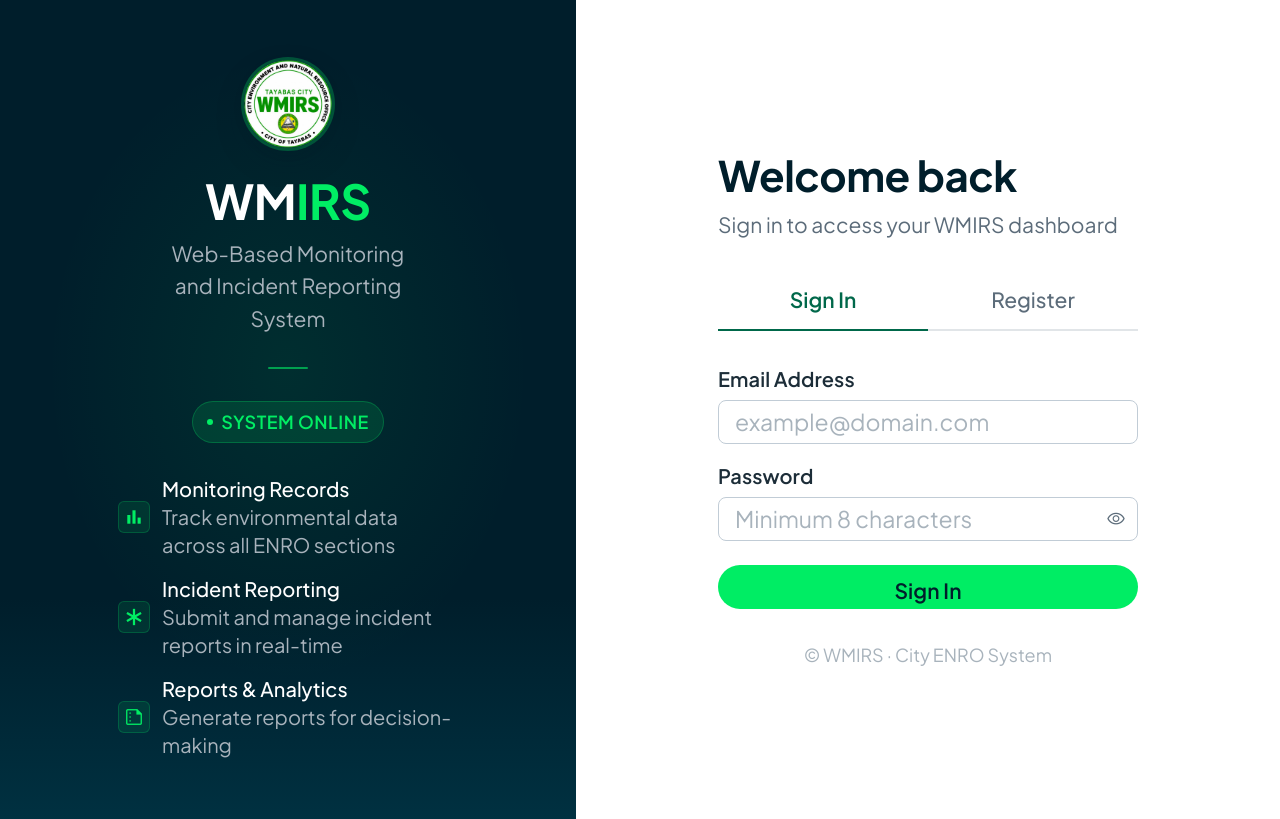
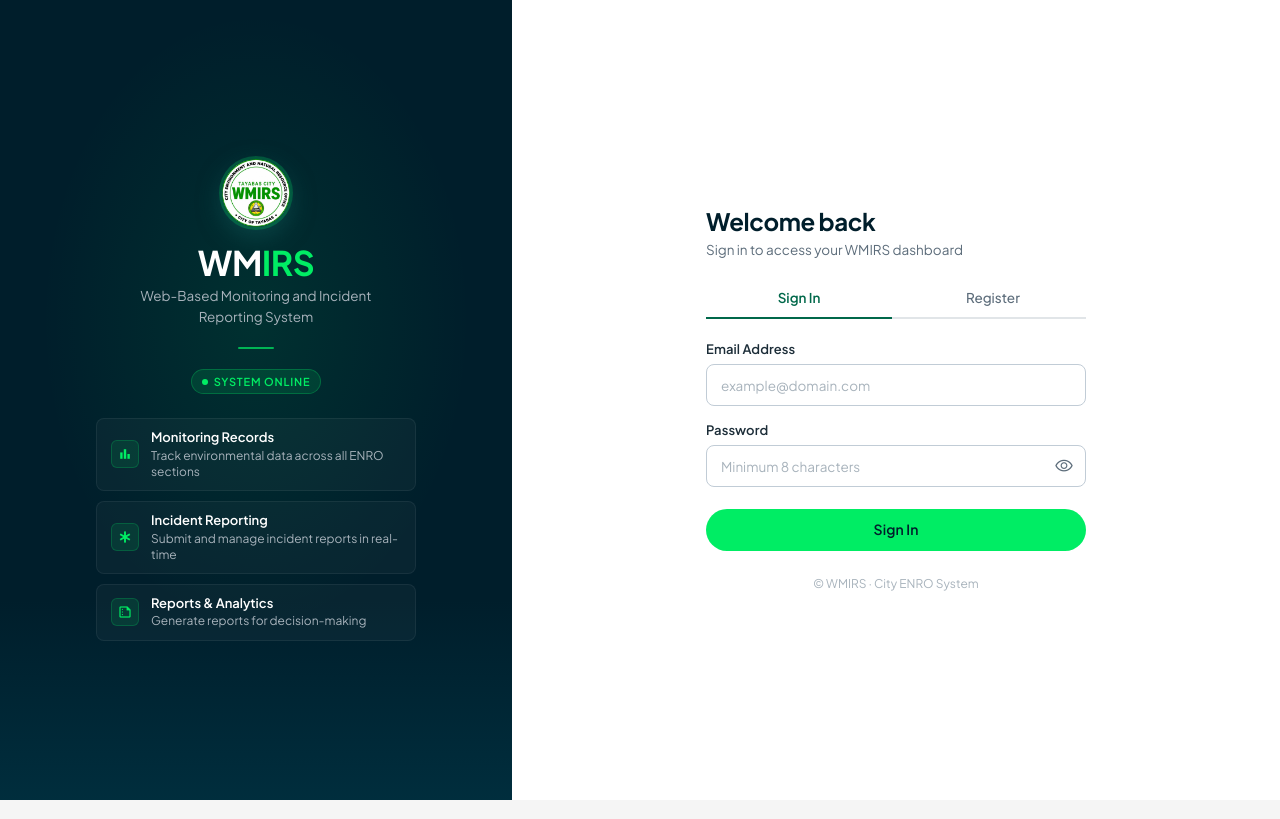
Before and after one commit to tayabaswmirs/WMIRS-System, a React (Vite) app: page /login in a window 1280 px wide. Built offline with nearby package versions, Linux system fonts and the light colour scheme; no server answers.

Commit message:
improved the login layout

```diff
--- a/src/styles/login.css
+++ b/src/styles/login.css
@@ -1,6 +1,6 @@
 /* ─────────────────────────────────────────────────────────────
-   login.css  —  WMIRS Login Page Styles
-   MongoDB Design Spec Applied
+   login.css  —  WMIRS Login & Registration Page Styles
+   Strict MongoDB Design Token & Typography Standard
    ───────────────────────────────────────────────────────────── */
 
 /* ── Page Shell ────────────────────────────────────────────── */
@@ -13,13 +13,13 @@
 
 /* ── Left Hero Panel ───────────────────────────────────────── */
 .login-hero {
-  flex: 0 0 45%;
+  flex: 0 0 40%;
   background-color: var(--c-teal-deep);
   display: flex;
   flex-direction: column;
   justify-content: center;
   align-items: center;
-  padding: 60px 48px;
+  padding: 48px 36px;
   position: relative;
   overflow: hidden;
 }
@@ -30,24 +30,24 @@
   position: absolute;
   inset: 0;
   background: radial-gradient(
-    ellipse 60% 55% at 50% 45%,
-    rgba(0, 237, 100, 0.08) 0%,
+    ellipse 60% 55% at 50% 40%,
+    rgba(0, 237, 100, 0.09) 0%,
     transparent 70%
   );
   pointer-events: none;
 }
 
-/* Bottom decorative mesh lines */
+/* Bottom atmospheric mesh glow */
 .login-hero::after {
   content: "";
   position: absolute;
   bottom: 0;
   left: 0;
   right: 0;
-  height: 220px;
+  height: 200px;
   background: linear-gradient(
     to top,
-    rgba(0, 61, 79, 0.6),
+    rgba(0, 61, 79, 0.5),
     transparent
   );
   pointer-events: none;
@@ -60,24 +60,26 @@
   flex-direction: column;
   align-items: center;
   text-align: center;
-  max-width: 340px;
+  max-width: 320px;
+  width: 100%;
 }
 
 .login-hero__logo {
-  width: 88px;
-  height: 88px;
+  width: 68px;
+  height: 68px;
   object-fit: contain;
   border-radius: var(--r-full);
-  margin-bottom: var(--sp-xl);
-  box-shadow: 0 0 0 3px rgba(0, 237, 100, 0.25), var(--shadow-3);
+  margin-bottom: var(--sp-md);
+  box-shadow: 0 0 0 3px rgba(0, 237, 100, 0.22), var(--shadow-2);
 }
 
 .login-hero__wordmark {
-  font-size: 48px;
+  font-size: 34px;
   font-weight: 700;
   color: var(--c-on-dark);
   letter-spacing: -0.5px;
-  margin-bottom: var(--sp-xs);
+  margin-bottom: 4px;
+  line-height: 1.15;
 }
 
 .login-hero__wordmark span {
@@ -85,35 +87,35 @@
 }
 
 .login-hero__tagline {
-  font-size: 21px;
+  font-size: 13.5px;
   font-weight: 400;
   color: var(--c-on-dark-muted);
-  line-height: 1.55;
-  margin-bottom: var(--sp-xxl);
+  line-height: 1.5;
+  margin-bottom: var(--sp-lg);
   max-width: 260px;
 }
 
 .login-hero__divider {
-  width: 40px;
+  width: 36px;
   height: 2px;
   background: var(--c-green);
   border-radius: var(--r-full);
-  margin-bottom: var(--sp-xxl);
-  opacity: 0.6;
+  margin-bottom: var(--sp-lg);
+  opacity: 0.7;
 }
 
 .login-hero__badge {
   display: inline-flex;
   align-items: center;
-  gap: var(--sp-xs);
+  gap: 6px;
   background: rgba(0, 237, 100, 0.12);
   border: 1px solid rgba(0, 237, 100, 0.25);
   border-radius: var(--r-full);
-  padding: 6px 14px;
-  font-size: 18px;
+  padding: 3px 10px;
+  font-size: 11px;
   font-weight: 600;
   color: var(--c-green);
-  letter-spacing: 0.5px;
+  letter-spacing: 0.8px;
   text-transform: uppercase;
 }
 
@@ -131,23 +133,33 @@
 }
 
 .login-hero__features {
-  margin-top: var(--sp-xxl);
+  margin-top: var(--sp-xl);
   display: flex;
   flex-direction: column;
-  gap: var(--sp-md);
+  gap: 10px;
   width: 100%;
 }
 
 .login-hero__feature-item {
   display: flex;
   align-items: center;
-  gap: var(--sp-sm);
+  gap: 12px;
   text-align: left;
+  padding: 10px 14px;
+  background: rgba(255, 255, 255, 0.03);
+  border: 1px solid rgba(255, 255, 255, 0.06);
+  border-radius: var(--r-md);
+  transition: background var(--transition), border-color var(--transition);
+}
+
+.login-hero__feature-item:hover {
+  background: rgba(255, 255, 255, 0.05);
+  border-color: rgba(0, 237, 100, 0.2);
 }
 
 .login-hero__feature-icon {
-  width: 32px;
-  height: 32px;
+  width: 28px;
+  height: 28px;
   border-radius: var(--r-sm);
   background: rgba(0, 237, 100, 0.1);
   border: 1px solid rgba(0, 237, 100, 0.2);
@@ -155,26 +167,26 @@
   align-items: center;
   justify-content: center;
   flex-shrink: 0;
-  font-size: 21px;
 }
 
 .login-hero__feature-icon .material-symbols-outlined {
-  font-size: 24px;
+  font-size: 16px;
   color: var(--c-green);
-  font-variation-settings: "opsz" 20, "wght" 300, "FILL" 0, "GRAD" 0;
+  font-variation-settings: "opsz" 18, "wght" 400, "FILL" 0, "GRAD" 0;
 }
 
 .login-hero__feature-text {
-  font-size: 20px;
+  font-size: 12px;
   color: var(--c-on-dark-muted);
-  line-height: 1.4;
+  line-height: 1.35;
 }
 
 .login-hero__feature-text strong {
   display: block;
   color: var(--c-on-dark);
-  font-weight: 500;
-  font-size: 20px;
+  font-weight: 600;
+  font-size: 13px;
+  margin-bottom: 1px;
 }
 
 /* ── Right Form Panel ──────────────────────────────────────── */
@@ -185,32 +197,33 @@
   flex-direction: column;
   justify-content: center;
   align-items: center;
-  padding: 48px 40px;
+  padding: 48px 32px;
   overflow-y: auto;
 }
 
 .login-form-wrapper {
   width: 100%;
-  max-width: 420px;
+  max-width: 380px;
 }
 
 /* ── Form Header ───────────────────────────────────────────── */
 .login-form-header {
-  margin-bottom: var(--sp-xxl);
+  margin-bottom: var(--sp-lg);
 }
 
 .login-form-header__title {
-  font-size: 42px;
+  font-size: 24px;
   font-weight: 700;
   color: var(--c-ink);
-  letter-spacing: -0.5px;
-  margin-bottom: var(--sp-xs);
+  letter-spacing: -0.4px;
+  margin-bottom: 4px;
+  line-height: 1.25;
 }
 
 .login-form-header__subtitle {
-  font-size: 21px;
+  font-size: 13.5px;
   color: var(--c-steel);
-  line-height: 1.5;
+  line-height: 1.45;
 }
 
 /* ── Tab Navigation ────────────────────────────────────────── */
@@ -218,22 +231,24 @@
 .login-tab-row {
   display: flex;
   border-bottom: 2px solid var(--c-hairline);
-  margin-bottom: var(--sp-xxl);
+  margin-bottom: var(--sp-lg);
+  gap: 8px;
 }
 
 .login-tab {
   flex: 1;
-  padding: var(--sp-sm) var(--sp-md);
+  padding: 8px 12px;
   background: none;
   border: none;
   border-bottom: 2px solid transparent;
   margin-bottom: -2px;
-  font-size: 21px;
+  font-size: 13.5px;
   font-weight: 500;
   color: var(--c-steel);
   transition: color var(--transition), border-color var(--transition);
   cursor: pointer;
   font-family: var(--font-display);
+  text-align: center;
 }
 
 .login-tab:hover {
@@ -248,13 +263,13 @@
 
 /* ── Form Fields ───────────────────────────────────────────── */
 .login-field {
-  margin-bottom: var(--sp-md);
+  margin-bottom: 14px;
 }
 
 .login-label {
   display: block;
-  margin-bottom: 6px;
-  font-size: 20px;
+  margin-bottom: 5px;
+  font-size: 13px;
   font-weight: 600;
   color: var(--c-charcoal);
   letter-spacing: 0.1px;
@@ -262,51 +277,57 @@
 
 .login-input {
   width: 100%;
-  height: 44px;
-  padding: var(--sp-sm) var(--sp-md);
+  height: 42px;
+  padding: 8px 14px;
   background: var(--c-canvas);
   color: var(--c-ink);
   border: 1px solid var(--c-hairline-strong);
   border-radius: var(--r-md);
-  font-size: 23px;
+  font-size: 14px;
   font-family: var(--font-display);
   transition: border-color var(--transition), box-shadow var(--transition);
   outline: none;
+  box-sizing: border-box;
 }
 
 .login-input::placeholder {
   color: var(--c-muted);
+  font-size: 13.5px;
 }
 
 .login-input:focus {
   border: 2px solid var(--c-green-dark);
   box-shadow: 0 0 0 3px rgba(0, 104, 74, 0.1);
+  padding: 7px 13px;
 }
 
 .login-input-hint {
   display: block;
   margin-top: 4px;
-  font-size: 18px;
+  font-size: 12px;
   color: #c0392b;
-  line-height: 1.4;
+  line-height: 1.35;
 }
 
 /* ── Submit Button (brand-green pill — button-primary) ──────── */
 .login-btn-primary {
   width: 100%;
-  height: 44px;
-  padding: 10px 22px;
+  height: 42px;
+  padding: 0 20px;
   background: var(--c-green);
   color: var(--c-on-primary);
   border: none;
   border-radius: var(--r-full);
-  font-size: 21px;
+  font-size: 14px;
   font-weight: 600;
   font-family: var(--font-display);
   cursor: pointer;
   transition: background var(--transition), box-shadow var(--transition), transform var(--transition);
-  margin-top: var(--sp-xs);
+  margin-top: 8px;
   letter-spacing: 0.1px;
+  display: inline-flex;
+  align-items: center;
+  justify-content: center;
 }
 
 .login-btn-primary:hover:not(:disabled) {
@@ -331,14 +352,14 @@
 
 /* ── Feedback Alerts ───────────────────────────────────────── */
 .login-alert {
-  margin-top: var(--sp-md);
-  padding: var(--sp-sm) var(--sp-md);
+  margin-top: 14px;
+  padding: 8px 12px;
   border-radius: var(--r-md);
-  font-size: 20px;
-  line-height: 1.5;
+  font-size: 13px;
+  line-height: 1.45;
   display: flex;
   align-items: flex-start;
-  gap: var(--sp-xs);
+  gap: 8px;
 }
 
 .login-alert--error {
@@ -355,7 +376,7 @@
 
 .login-alert__icon {
   flex-shrink: 0;
-  font-size: 21px;
+  font-size: 15px;
   margin-top: 1px;
 }
 
@@ -376,8 +397,8 @@
 }
 
 .login-loading-spinner {
-  width: 40px;
-  height: 40px;
+  width: 36px;
+  height: 36px;
   border: 3px solid rgba(0, 237, 100, 0.2);
   border-top-color: var(--c-green);
   border-radius: 50%;
@@ -385,7 +406,7 @@
 }
 
 .login-loading-text {
-  font-size: 21px;
+  font-size: 14px;
   color: var(--c-on-dark-muted);
   font-family: var(--font-display);
 }
@@ -396,9 +417,9 @@
 
 /* ── Footer credit ─────────────────────────────────────────── */
 .login-footer {
-  margin-top: var(--sp-xxl);
+  margin-top: var(--sp-xl);
   text-align: center;
-  font-size: 18px;
+  font-size: 12px;
   color: var(--c-muted);
 }
 
@@ -410,11 +431,11 @@
 
   .login-hero {
     flex: none;
-    padding: 24px 20px;
+    padding: 20px 16px;
     flex-direction: row;
     justify-content: flex-start;
     align-items: center;
-    gap: var(--sp-md);
+    gap: 12px;
     background: linear-gradient(135deg, var(--c-teal-deep) 0%, var(--c-teal) 100%);
     min-height: auto;
   }
@@ -428,26 +449,28 @@
     flex-direction: row;
     align-items: center;
     text-align: left;
-    gap: var(--sp-md);
+    gap: 12px;
     max-width: 100%;
   }
 
   .login-hero__logo {
-    width: 48px;
-    height: 48px;
+    width: 38px;
+    height: 38px;
     margin-bottom: 0;
     flex-shrink: 0;
+    box-shadow: 0 0 0 2px rgba(0, 237, 100, 0.25);
   }
 
   .login-hero__wordmark {
-    font-size: 30px;
-    margin-bottom: 2px;
+    font-size: 20px;
+    margin-bottom: 0;
   }
 
   .login-hero__tagline {
-    font-size: 18px;
+    font-size: 12px;
     margin-bottom: 0;
     max-width: 100%;
+    line-height: 1.35;
   }
 
   .login-hero__divider,
@@ -458,23 +481,31 @@
 
   .login-form-panel {
     flex: 1;
-    padding: 32px 20px;
+    padding: 28px 20px;
     justify-content: flex-start;
   }
 
+  .login-form-header {
+    margin-bottom: var(--sp-md);
+  }
+
   .login-form-header__title {
-    font-size: 33px;
+    font-size: 20px;
+  }
+
+  .login-form-header__subtitle {
+    font-size: 12.5px;
   }
 }
 
 /* ── Tablet (768px – 1023px) ───────────────────────────────── */
 @media (min-width: 768px) and (max-width: 1023px) {
   .login-hero {
-    flex: 0 0 40%;
-    padding: 40px 32px;
+    flex: 0 0 38%;
+    padding: 36px 24px;
   }
 
   .login-form-panel {
-    padding: 40px 32px;
+    padding: 36px 24px;
   }
 }
```
